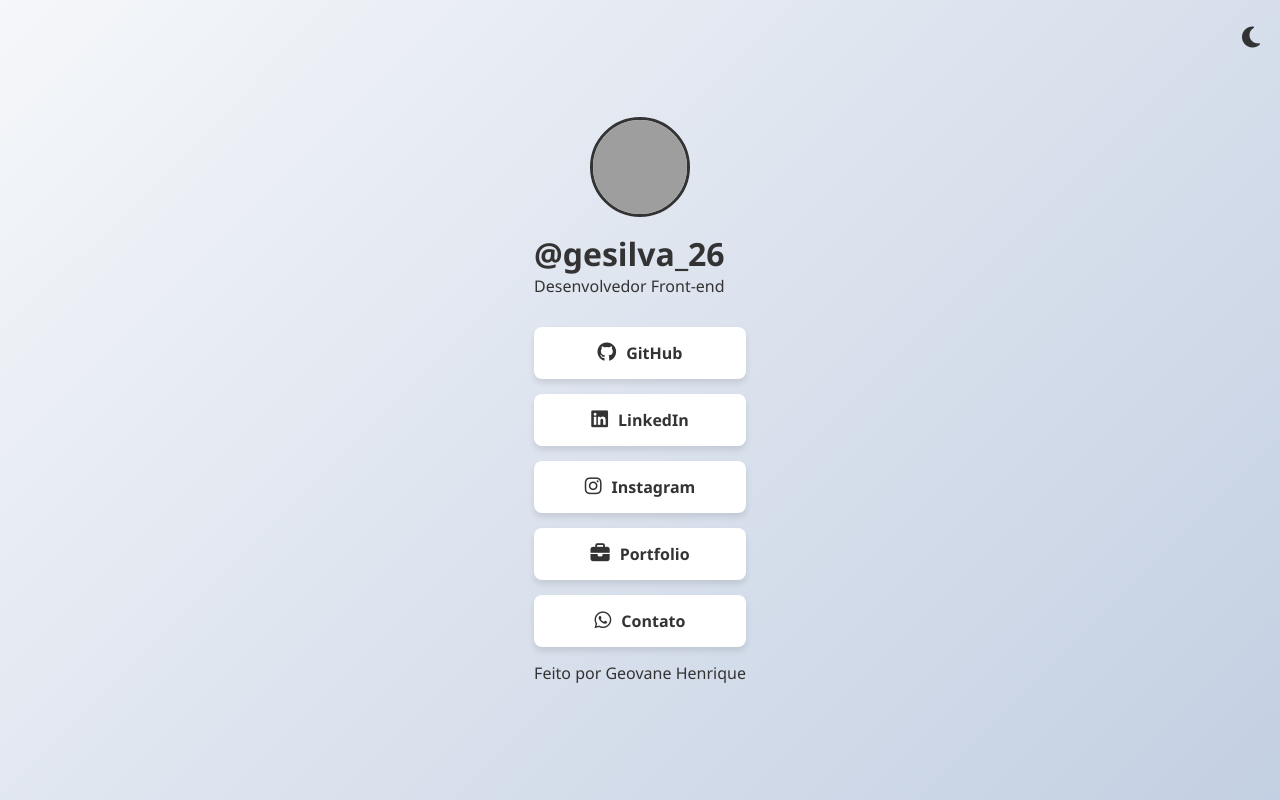
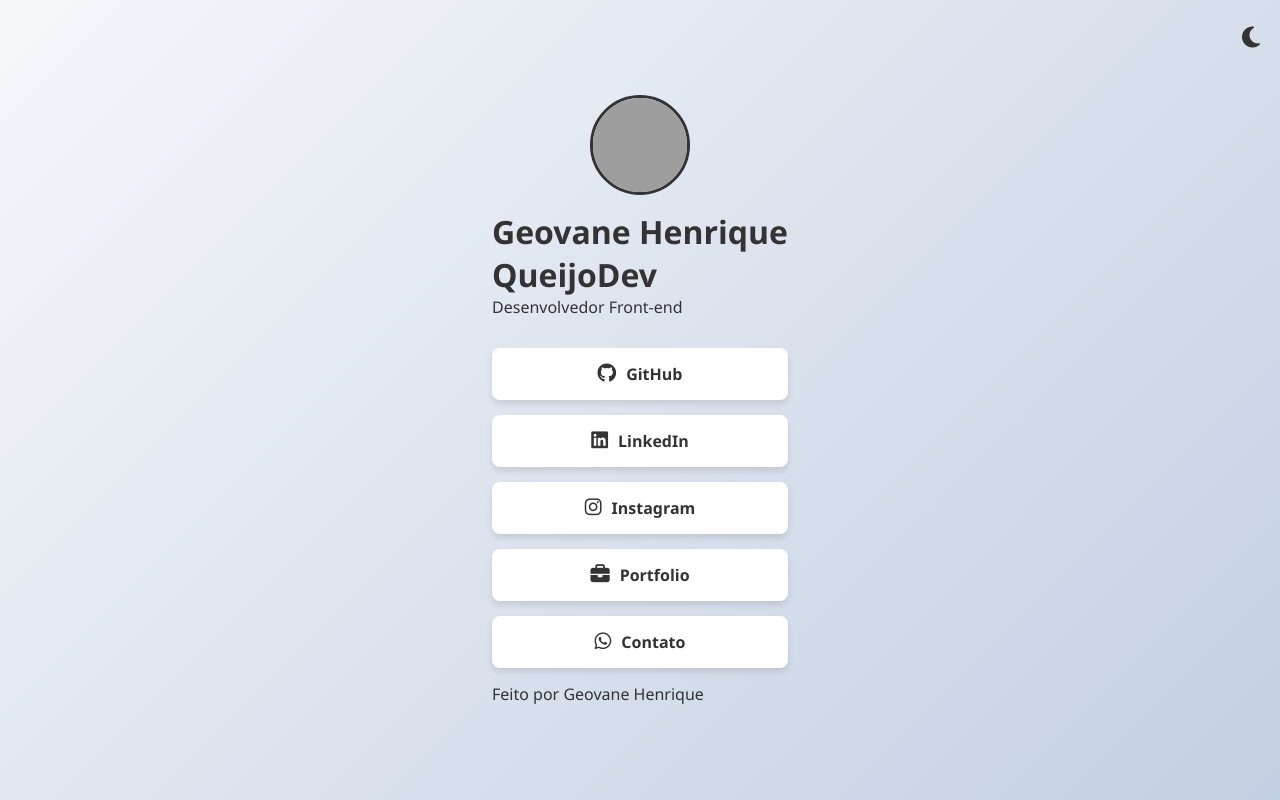
Before and after one commit to QueijoDev/minha-bio-links, a plain HTML site: page index.html in a window 1280 px wide. Drawn offline with Linux system fonts and the light colour scheme; grey boxes are pictures that could not be loaded.

Commit message:
correções de links

```diff
--- a/index.html
+++ b/index.html
@@ -19,14 +19,15 @@
     <div>
         <header>
             <img src="assets/perfil.png" alt="Foto de perfil de Geovane" class="profile-pic">
-            <h1>@gesilva_26</h1>
+            <h1>Geovane Henrique</h1>
+            <h1>QueijoDev</h1>
             <p>Desenvolvedor Front-end</p>
         </header>
 
         <main>
             <ul class="link-list">
                 <li>
-                    <a href="https://github.com/Besk4r" target="_blank" rel="noopener noreferrer">
+                    <a href="https://github.com/QueijoDev" target="_blank" rel="noopener noreferrer">
                         <i class="fab fa-github"></i>
                         <span>GitHub</span>
                     </a>
```
Also changed, not shown: 1 other file.
